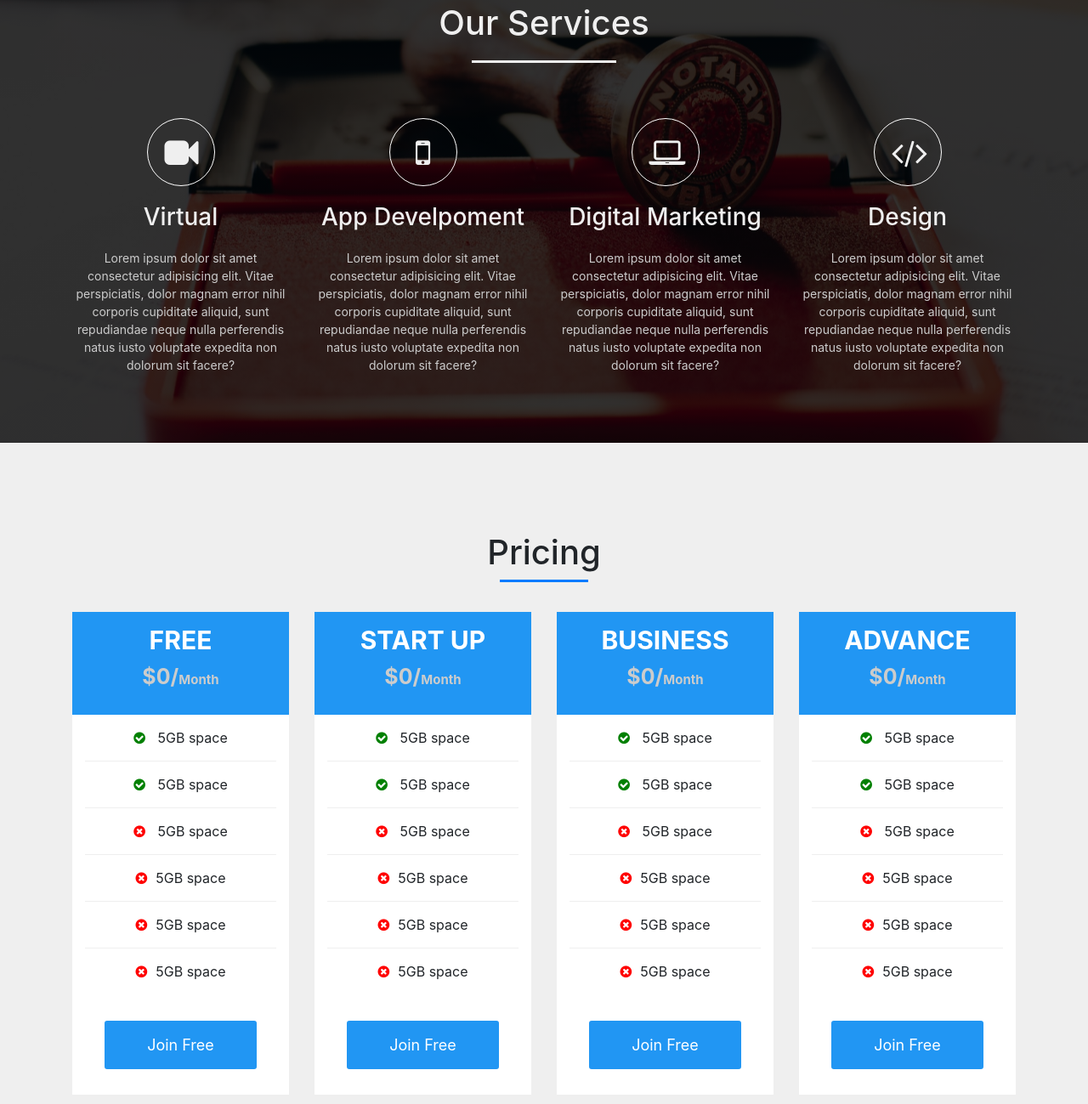
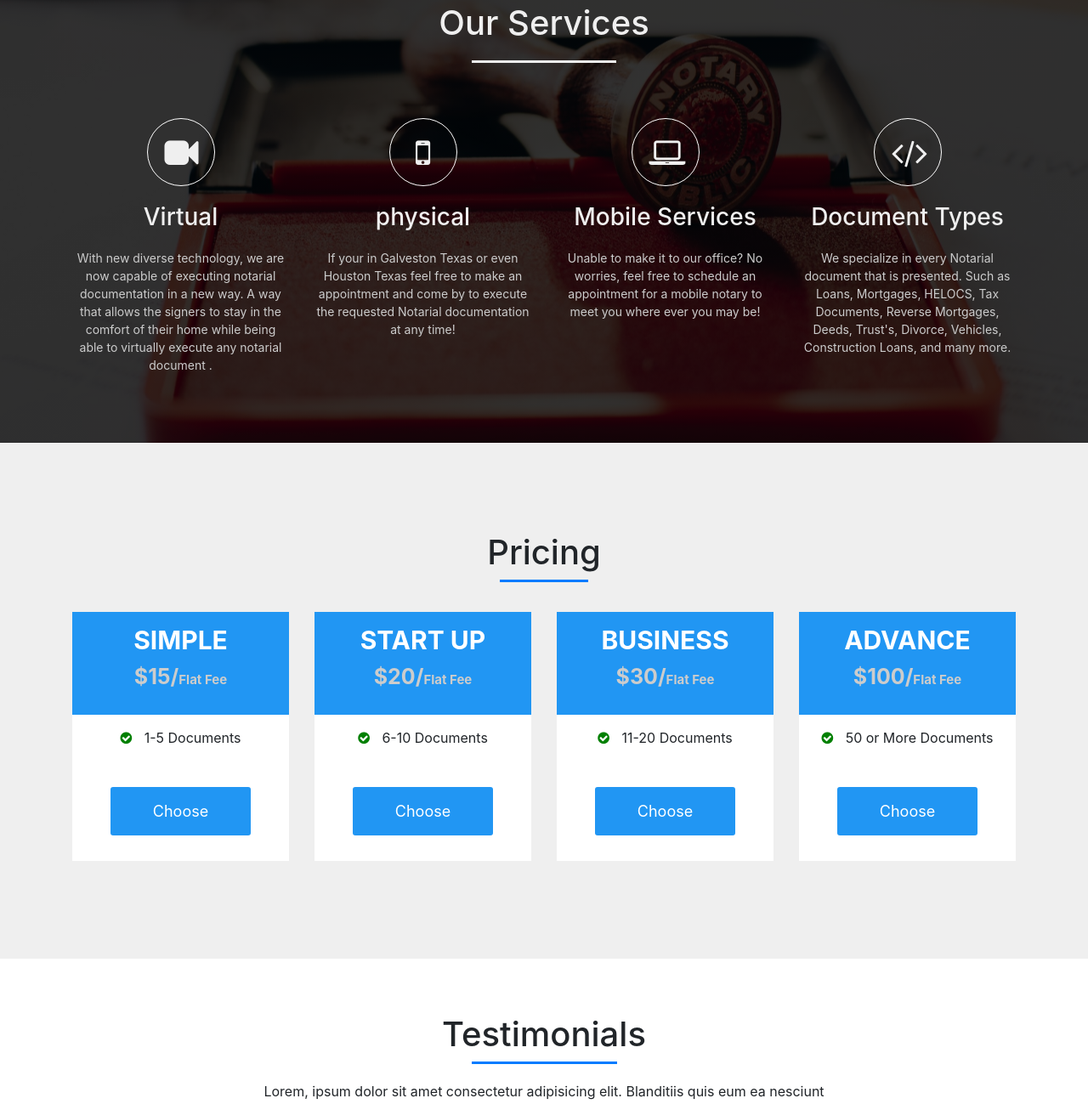
Before and after one commit to Solaimanx/service-single-page-html, a plain HTML site: page index.html in a window 1280 px wide. Shown: the part 958-2257 px from the top of the page at 85% size. Drawn offline with nearby package versions, Linux system fonts and the light colour scheme; some packages are replaced by stand-ins of ours; a script that the page names is missing.

Commit message:
updated content

```diff
--- a/index.html
+++ b/index.html
@@ -91,15 +91,15 @@
         <div class="carousel-item active">
           <img class="d-block img-fluid w-100  " src="img/slide%202.jpg" alt="First slide">
           <div class="carousel-caption">
-            <h5>Caption Gose here</h5>
+            <h5>Nation Wide Notary</h5>
           </div>
         </div>
-        <div class="carousel-item">
+        <!-- <div class="carousel-item">
           <img class="d-block img-fluid w-100 " src="img/slide 3.jpg" alt="Second slide">
           <div class="carousel-caption">
             <h5>Caption Gose here</h5>
           </div>
-        </div>
+        </div> -->
         <!-- <div class="carousel-item">
           <img class="d-block img-fluid w-100" src="img/slide%202.jpg" alt="Third slide">
           <div class="carousel-caption">
@@ -107,14 +107,14 @@
           </div>
         </div> -->
       </div>
-      <a class="carousel-control-prev" href="#carouselExampleIndicators"  data-slide="prev">
+      <!-- <a class="carousel-control-prev" href="#carouselExampleIndicators"  data-slide="prev">
         <span class="carousel-control-prev-icon" aria-hidden="true"></span>
         <span class="sr-only">Previous</span>
       </a>
       <a class="carousel-control-next" href="#carouselExampleIndicators" data-slide="next">
         <span class="carousel-control-next-icon" aria-hidden="true"></span>
         <span class="sr-only">Next</span>
-      </a>
+      </a> -->
     </div>
 </div>
 
@@ -173,36 +173,32 @@
               <i class="fa fa-video"></i>
             </div>
             <h3>Virtual</h3>
-            <p>Lorem ipsum dolor sit amet consectetur adipisicing elit. Vitae perspiciatis, dolor magnam error nihil corporis cupiditate aliquid, sunt repudiandae neque nulla perferendis natus iusto voluptate expedita non dolorum sit facere?</p>
+            <p>With new diverse technology, we are now capable of executing notarial documentation in a new way. A way that allows the signers  to stay in the comfort of their home while being able to virtually execute any notarial document .</p>
           </div>
 
           <div class="col-md-3 text-center">
             <div class="icon">
               <i class="fa fa-mobile"></i>
             </div>
-            <h3>App Develpoment</h3>
-            <p>Lorem ipsum dolor sit amet consectetur adipisicing elit. Vitae perspiciatis, dolor magnam error nihil corporis cupiditate aliquid, sunt repudiandae neque nulla perferendis natus iusto voluptate expedita non dolorum sit facere?</p>
+            <h3>physical</h3>
+            <p>If your in Galveston Texas or even Houston Texas feel free to make an appointment and come by to execute the requested Notarial documentation at any time!</p>
           </div>
 
           <div class="col-md-3 text-center">
             <div class="icon">
               <i class="fa fa-laptop"></i>
             </div>
-            <h3>Digital Marketing</h3>
-            <p>Lorem ipsum dolor sit amet consectetur adipisicing elit. Vitae perspiciatis, dolor magnam error nihil corporis cupiditate aliquid, sunt repudiandae neque nulla perferendis natus iusto voluptate expedita non dolorum sit facere?</p>
+            <h3>Mobile Services</h3>
+            <p>Unable to make it to our office? No worries, feel free to schedule an appointment for a mobile notary to meet you where ever you may be!</p>
           </div>
 
           <div class="col-md-3 text-center">
             <div class="icon">
               <i class="fa fa-code"></i>
             </div>
-            <h3>Design</h3>
-            <p>Lorem ipsum dolor sit amet consectetur adipisicing elit. Vitae perspiciatis, dolor magnam error nihil corporis cupiditate aliquid, sunt repudiandae neque nulla perferendis natus iusto voluptate expedita non dolorum sit facere?</p>
+            <h3>Document Types</h3>
+            <p>We specialize in every Notarial document that is presented. Such as Loans, Mortgages, HELOCS, Tax Documents, Reverse Mortgages, Deeds, Trust's, Divorce, Vehicles, Construction Loans, and many more.</p>
           </div>
-
-
-
-
         </div>
       </div>
     </section>
@@ -219,30 +215,18 @@
             <div class="col-md-3">
               <div class="single-price">
                 <div class="price-head">
-                  <h2>Free</h2>
-                  <p>$0/<span>Month</span></p>
+                  <h2>Simple</h2>
+                  <p>$15/<span>Flat Fee</span></p>
                 </div>
                 <div class="price-content">
                   <ul>
                     <li>
                       <i class="fa fa-check-circle"></i>
-                      5GB space</li>
-                    <li>
-                      <i class="fa fa-check-circle"></i>
-                      5GB space</li>
-                    <li>
-                      <i class="fa fa-times-circle"></i>
-                      5GB space</li>
-                    <li>
-                            <i class="fa fa-times-circle"></i>5GB space</li>
-                    <li>
-                            <i class="fa fa-times-circle"></i>5GB space</li>
-                    <li>
-                            <i class="fa fa-times-circle"></i>5GB space</li>
+                      1-5 Documents</li>
                   </ul>
                 </div>
                 <div class="price-button">
-                  <a href="#" class="buy-btn">Join Free</a>
+                  <a href="#contact" class="buy-btn">Choose</a>
                 </div>
 
               </div>
@@ -251,29 +235,17 @@
               <div class="single-price">
                 <div class="price-head">
                   <h2>start up </h2>
-                  <p>$0/<span>Month</span></p>
+                  <p>$20/<span>Flat Fee</span></p>
                 </div>
                 <div class="price-content">
                   <ul>
                     <li>
                       <i class="fa fa-check-circle"></i>
-                      5GB space</li>
-                    <li>
-                      <i class="fa fa-check-circle"></i>
-                      5GB space</li>
-                    <li>
-                      <i class="fa fa-times-circle"></i>
-                      5GB space</li>
-                    <li>
-                            <i class="fa fa-times-circle"></i>5GB space</li>
-                    <li>
-                            <i class="fa fa-times-circle"></i>5GB space</li>
-                    <li>
-                            <i class="fa fa-times-circle"></i>5GB space</li>
+                      6-10 Documents</li>
                   </ul>
                 </div>
                 <div class="price-button">
-                  <a href="#" class="buy-btn">Join Free</a>
+                  <a href="#contact" class="buy-btn">Choose</a>
                 </div>
 
               </div>
@@ -282,29 +254,17 @@
               <div class="single-price">
                 <div class="price-head">
                   <h2>business</h2>
-                  <p>$0/<span>Month</span></p>
+                  <p>$30/<span>Flat Fee</span></p>
                 </div>
                 <div class="price-content">
                   <ul>
                     <li>
                       <i class="fa fa-check-circle"></i>
-                      5GB space</li>
-                    <li>
-                      <i class="fa fa-check-circle"></i>
-                      5GB space</li>
-                    <li>
-                      <i class="fa fa-times-circle"></i>
-                      5GB space</li>
-                    <li>
-                            <i class="fa fa-times-circle"></i>5GB space</li>
-                    <li>
-                            <i class="fa fa-times-circle"></i>5GB space</li>
-                    <li>
-                            <i class="fa fa-times-circle"></i>5GB space</li>
+                      11-20 Documents</li>
                   </ul>
                 </div>
                 <div class="price-button">
-                  <a href="#" class="buy-btn">Join Free</a>
+                  <a href="#contact" class="buy-btn">Choose</a>
                 </div>
 
               </div>
@@ -313,29 +273,17 @@
               <div class="single-price">
                 <div class="price-head">
                   <h2>Advance</h2>
-                  <p>$0/<span>Month</span></p>
+                  <p>$100/<span>Flat Fee</span></p>
                 </div>
                 <div class="price-content">
                   <ul>
                     <li>
                       <i class="fa fa-check-circle"></i>
-                      5GB space</li>
-                    <li>
-                      <i class="fa fa-check-circle"></i>
-                      5GB space</li>
-                    <li>
-                      <i class="fa fa-times-circle"></i>
-                      5GB space</li>
-                    <li>
-                            <i class="fa fa-times-circle"></i>5GB space</li>
-                    <li>
-                            <i class="fa fa-times-circle"></i>5GB space</li>
-                    <li>
-                            <i class="fa fa-times-circle"></i>5GB space</li>
+                      50 or More Documents</li>
                   </ul>
                 </div>
                 <div class="price-button">
-                  <a href="#" class="buy-btn">Join Free</a>
+                  <a href="#contact" class="buy-btn">Choose</a>
                 </div>
 
               </div>
--- a/style.css
+++ b/style.css
@@ -54,7 +54,8 @@
 
 .carousel-caption h5 {
   color: #fff;
-  font-size: 42px;
+  font-size: 29px;
+  font-family: 'poppins';
 }
 
 /*----------about----------*/
```
Also changed, not shown: img/slide image 1.jfif (deleted), img/user1.jpg, img/user3.jpg, 1 other file.
